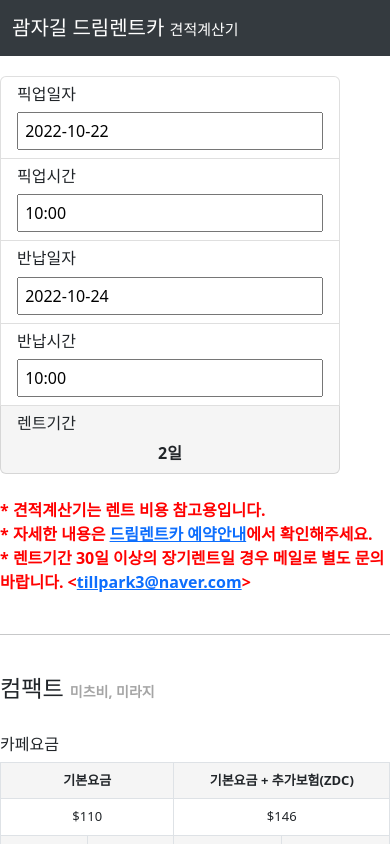
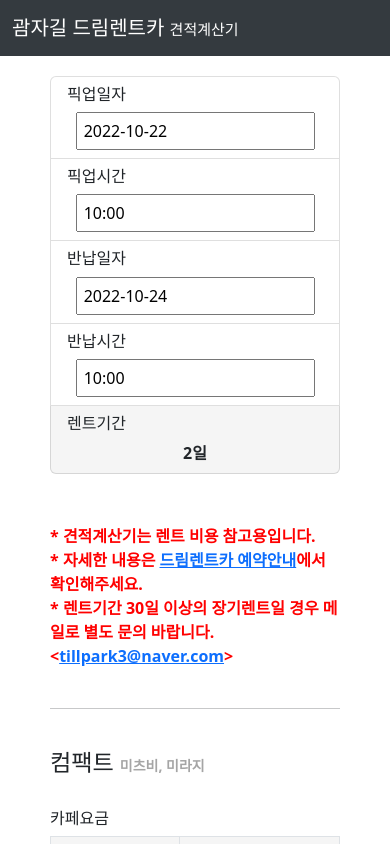
Before and after one commit to onmay16/carrental, a React (Create React App) app in the folder carrental/: page / in a window 390 px wide. Shown: the top 844 px of the page. Built offline with nearby package versions, Linux system fonts and the light colour scheme.

Commit message:
bug fix - datepicker calender widget

```diff
--- a/carrental/package.json
+++ b/carrental/package.json
@@ -6,6 +6,7 @@
     "bootstrap": "^5.2.2",
     "cra-template": "1.2.0",
     "gh-pages": "^4.0.0",
+    "jquery": "^3.6.1",
     "react": "^18.2.0",
     "react-bootstrap": "^2.5.0",
     "react-datepicker": "^4.8.0",
@@ -18,7 +19,7 @@
     "test": "react-scripts test",
     "eject": "react-scripts eject",
     "deploy": "gh-pages -d build",
-    "predeploy": "yarn deploy"
+    "predeploy": "yarn build"
   },
   "homepage": "https://onmay16.github.io/carrental/",
   "eslintConfig": {
--- a/carrental/src/App.css
+++ b/carrental/src/App.css
@@ -50,6 +50,8 @@
   display: flex;
   flex-direction: row;
   margin: auto;
+  padding-left: 50px;
+  padding-right: 50px;
 }
 
 .date-picker {
@@ -66,10 +68,17 @@
   padding-right: 20px;
 }
 
+.space {
+  width: 50px;
+}
+
 @media (max-width: 800px) {
   .body-row {
     display: flex;
     flex-direction: column;
+  }
+  .space {
+    height: 50px;
   }
 }
 
--- a/carrental/src/App.js
+++ b/carrental/src/App.js
@@ -2,7 +2,7 @@
 
 import React, { useState, useEffect } from "react";
 import DatePicker, { registerLocale } from "react-datepicker";
-// import "react-datepicker/dist/react-datepicker.css";
+import "react-datepicker/dist/react-datepicker.css";
 import ko from 'date-fns/locale/ko';
 
 import Container from 'react-bootstrap/Container';
@@ -41,6 +41,7 @@
   }
 
   useEffect(() => {
+
     startDate.setDate(startDate.getDate()+2);
     startDate.setHours(10);
     startDate.setMinutes(0);
@@ -96,8 +97,8 @@
         </Container>
       </Navbar>
       <div className='body-section'>
-        <div className='body-row'>
-          <ListGroup style={{ marginRight: '50px' }}>
+        <div className='body-row' >
+          <ListGroup>
             <ListGroup.Item className='list-group-item'>
               <h6>픽업일자</h6>
               <DatePicker
@@ -107,8 +108,16 @@
                   setStartDate(date);
                 }}
                 minDate={startDate}
+                popperProps={{
+                  positionFixed: true
+                }}
+                popperModifiers={{
+                  preventOverflow: {
+                    enabled: true,
+                }}}
                 dateFormat=" yyyy-MM-dd"
                 locale='ko' />
+
             </ListGroup.Item>
             <ListGroup.Item className='list-group-item'>
               <h6>픽업시간</h6>
@@ -125,6 +134,13 @@
                 minTime={minTime}
                 maxTime={maxTime}
                 timeIntervals={30}
+                popperProps={{
+                  positionFixed: true
+                }}
+                popperModifiers={{
+                  preventOverflow: {
+                    enabled: true,
+                }}}
                 timeCaption="시간"
                 locale='ko' />
             </ListGroup.Item>
@@ -135,6 +151,13 @@
                 selected={endDate}
                 onSelect={(date) => {setEndDate(date)}}
                 minDate={startDate}
+                popperProps={{
+                  positionFixed: true
+                }}
+                popperModifiers={{
+                  preventOverflow: {
+                    enabled: true,
+                }}}
                 dateFormat=" yyyy-MM-dd"
                 locale='ko' />
             </ListGroup.Item>
@@ -151,6 +174,13 @@
                 showTimeSelectOnly
                 timeIntervals={30}
                 excludeTimes={excludedTime}
+                popperProps={{
+                  positionFixed: true
+                }}
+                popperModifiers={{
+                  preventOverflow: {
+                    enabled: true,
+                }}}
                 timeCaption="시간"
                 dateFormat=" HH:mm"
                 locale='ko' />
@@ -164,8 +194,8 @@
               </div>
             </ListGroup.Item>
           </ListGroup>
-          <br />
-          <div style={{ margin: 'auto' }}>
+          <div className='space'/>
+          <div style={{ margin:'auto' }}>
             <div style={{ textAlign:'left', color: 'red', fontWeight:600 }}>
               <div>* 견적계산기는 렌트 비용 참고용입니다.</div>
               <div>* 자세한 내용은 <a href='https://cafe.naver.com/guamfree/335157'>드림렌트카 예약안내</a>에서 확인해주세요.</div>
```
Also changed, not shown: 1 other file (tests, documents, lock files or other folders).
